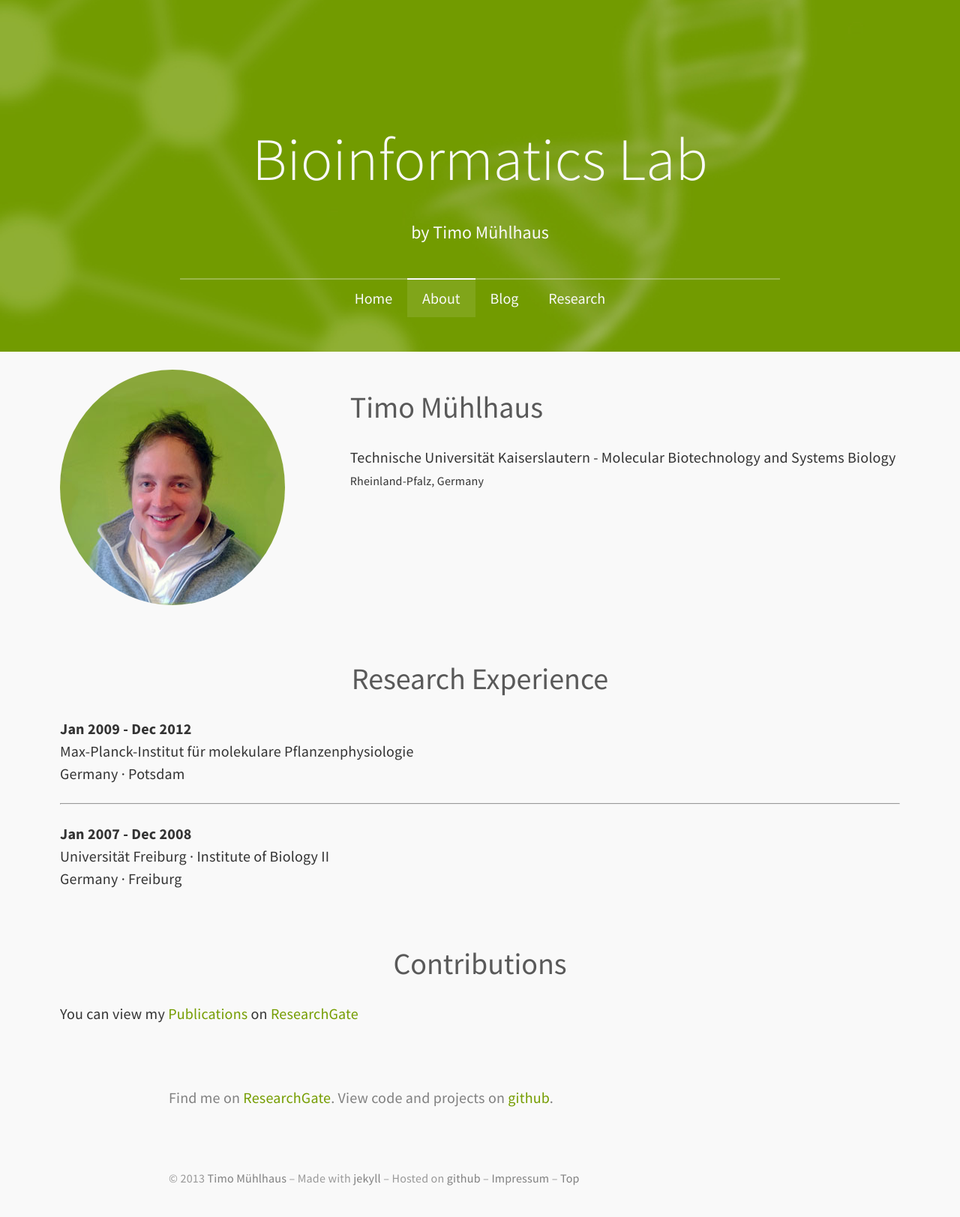
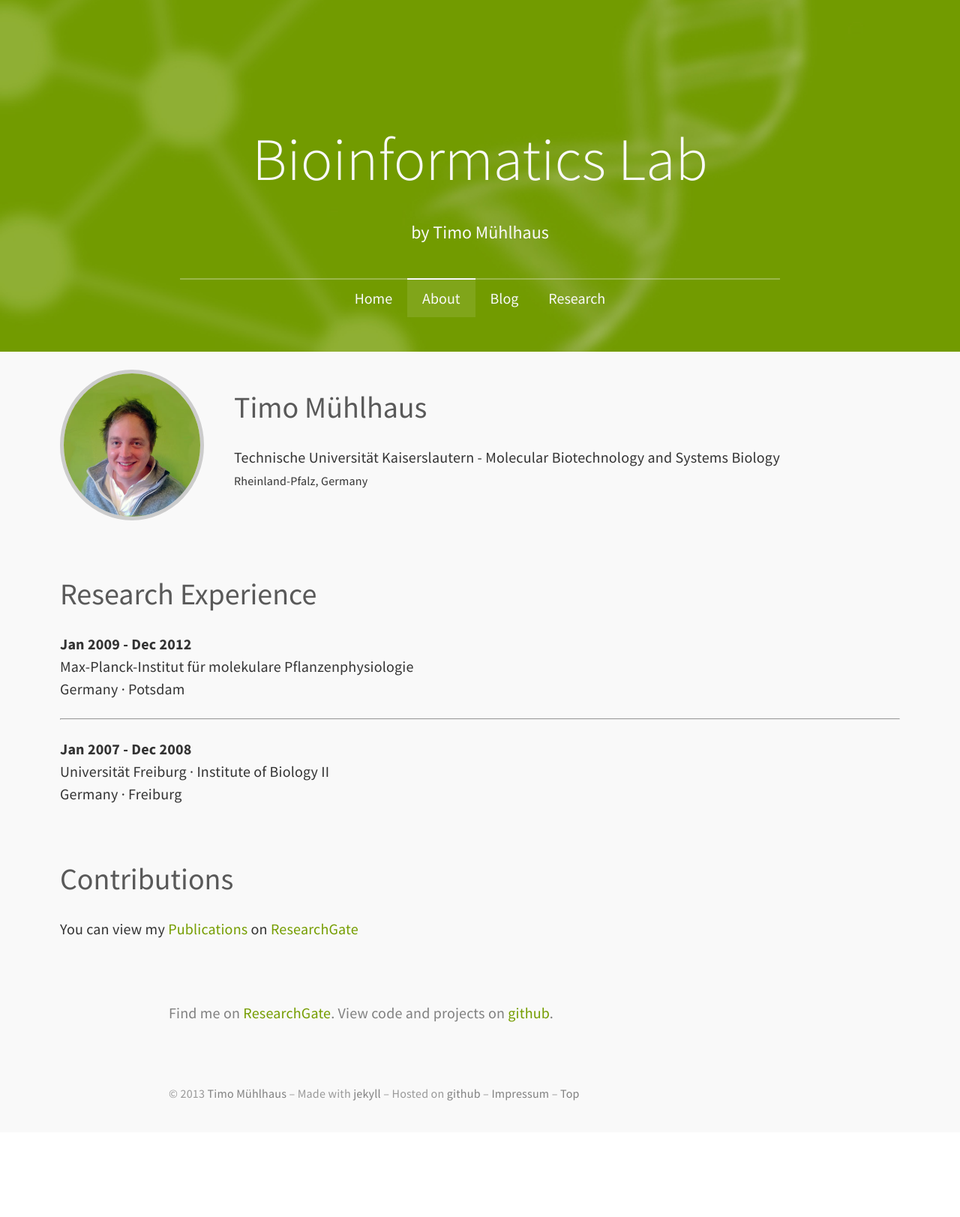
Before and after one commit to muehlhaus/muehlhaus.github.io, a Jekyll site: the page built from about/index.html, in a window 1280 px wide. Shown: the whole page at 75% size. Built offline with Jekyll 4.4.1, drawn with Linux system fonts in a browser that asks for light colours; nearby versions of some CDN libraries; Markdown is read by kramdown in place of the engine named in the settings; after the commit the page ends 1510 px from its top, so only the background shows below that.

Commit message:
align left

```diff
--- a/about/index.html
+++ b/about/index.html
@@ -4,16 +4,16 @@ layout: default
 ---
 <div class="container">
   <section class="center">
-    <div class="col-33">
+    <div class="col-20">
       <img src="{{ site.url }}/assets/img/timo_muehlhaus.jpg" class="avatar" alt="">
     </div>
-    <div class="col-66">
+    <div class="col-80">
       <h2 class="h3 text-align--left">Timo M&uuml;hlhaus</h2>
       <p>Technische Universität Kaiserslautern - Molecular Biotechnology and Systems Biology <br><small>Rheinland-Pfalz, Germany</small></p>
     </div>
 
     <div class="col-100">
-      <h2 class="h3">Research Experience</h2>
+      <h2 class="h3 text-align--left">Research Experience</h2>
       <p>
         <strong>Jan 2009 - Dec 2012</strong>
         <br>
@@ -32,7 +32,7 @@ layout: default
     </div>
 
     <div class="col-100">
-      <h2 class="h3">Contributions</h2>
+      <h2 class="h3 text-align--left">Contributions</h2>
       <p>
         You can view my <a href="http://www.researchgate.net/profile/{{site.me.researchgate}}/publications">Publications</a> on <a href="http://www.researchgate.net/profile/{{site.me.researchgate}}/publications">ResearchGate</a>
       </p>
--- a/assets/scss/objects/_content.scss
+++ b/assets/scss/objects/_content.scss
@@ -1,6 +1,7 @@
 .avatar{
   border-radius: 50%;
   overflow: hidden;
+  border: 5px solid #ccc;
 }
 .post{
   padding: 2rem 0 1.5rem 0;
```
Also changed, not shown: assets/css/main.min.css.
